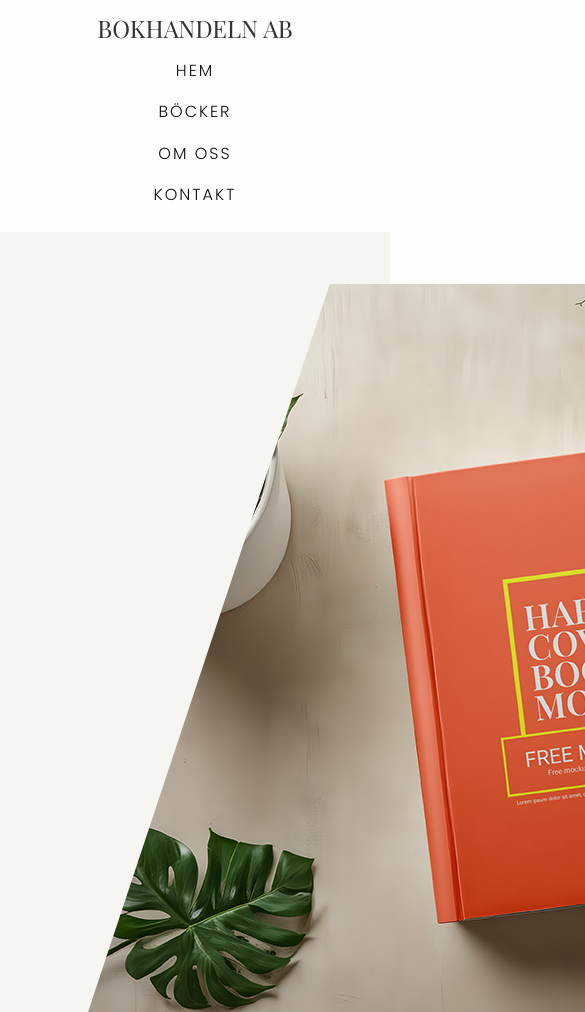
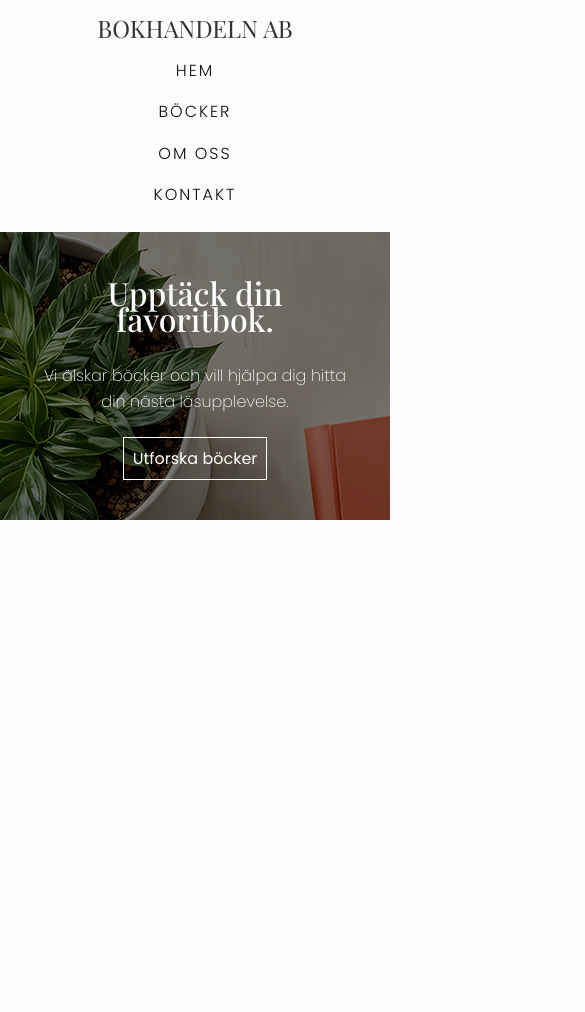
Before and after one commit to isabellea-f/Bokhandel, a plain HTML site: page index.html in a window 390 px wide. Shown: the top 1012 px of the page, 585 px wide, since content can reach past the window. After the commit the page ends 844 px from the top, so only its background shows below. Drawn offline with nearby package versions, Linux system fonts and the light colour scheme; a web font is replaced by a local one.

Commit message:
create mobile media query for hero section

```diff
--- a/style.css
+++ b/style.css
@@ -116,6 +116,38 @@ nav li a:hover {
   margin-bottom: 2rem;
 }
 
+@media only screen and (max-width: 600px) {
+  #hero {
+    flex-direction: column;
+    height: auto;
+    text-align: center;
+    padding: 3rem 2rem;
+    background-image: linear-gradient(rgba(0, 0, 0, 0.5), rgba(0, 0, 0, 0.5)),
+      url("/images/book-mockup.jpg");
+    color: var(--white-color);
+  }
+
+  .hero-image {
+    display: none;
+  }
+
+  #hero h2 {
+    font-size: 2rem;
+    text-align: center;
+  }
+
+  #hero p {
+    font-size: 1rem;
+    text-align: center;
+  }
+
+  .hero-container .btn {
+    margin-top: 1.5rem;
+    border: 1px solid var(--white-color);
+    color: var(--white-color);
+  }
+}
+
 /* Button */
 
 .btn {
```
Also changed, not shown: index.html (+1 -0 lines).
